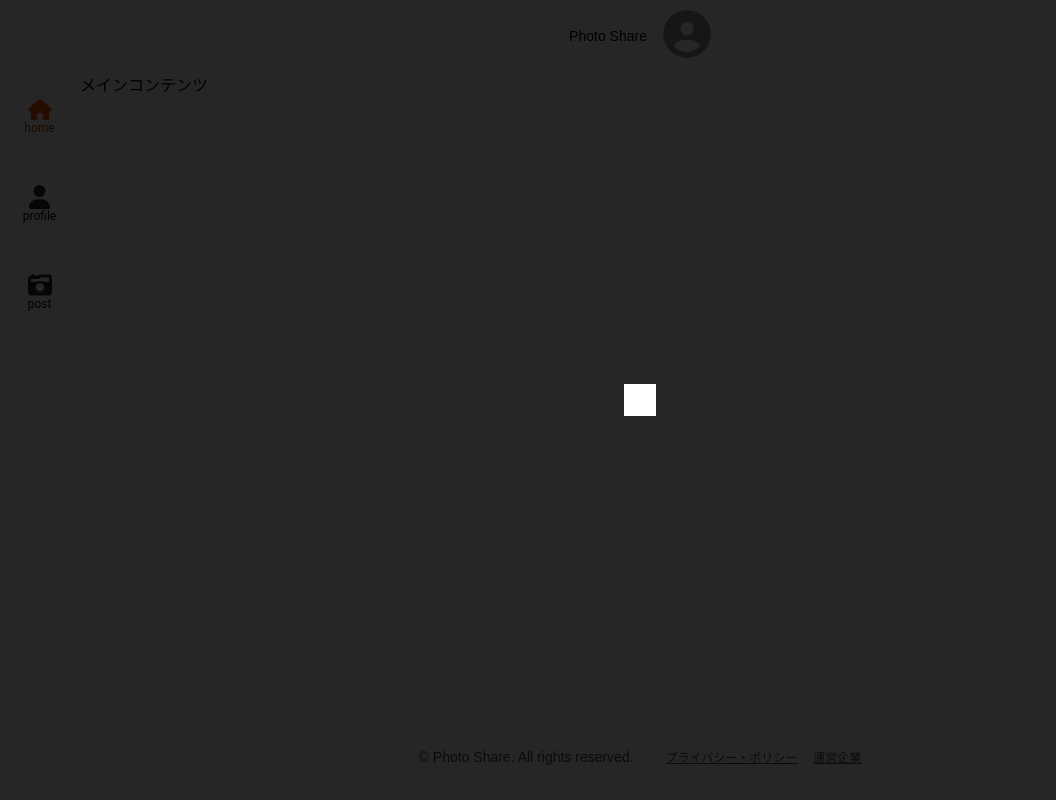
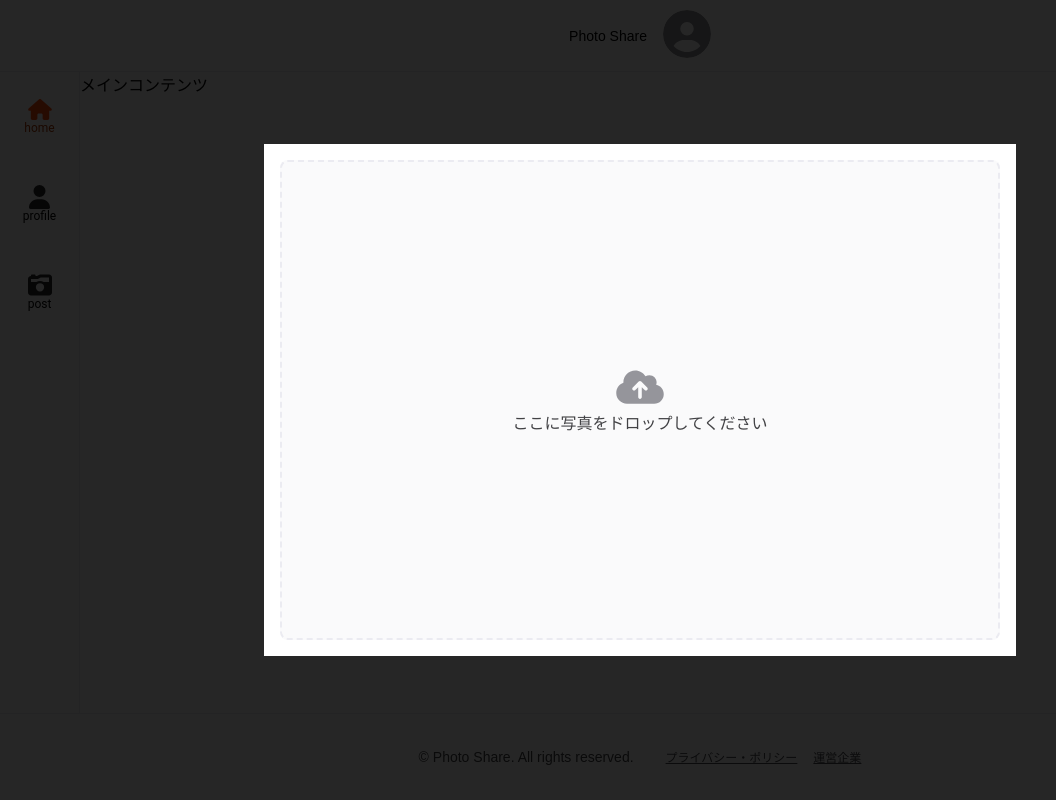
Before and after one commit to daikiku10/photo-share, a Next.js app in the folder front/: page / in a window 1280 px wide. Both pictures are taken after a click on the button "post". Shown: the whole page, without its empty margins (0-1056 px from the left). Built offline with nearby package versions, Linux system fonts and the light colour scheme.

Commit message:
アップロードコンポーネントとロジック実装

```diff
--- a/front/src/app/(site)/_components/PhotoCreateForm/index.tsx
+++ b/front/src/app/(site)/_components/PhotoCreateForm/index.tsx
@@ -1,4 +1,7 @@
 import { useState } from "react";
+import { Icon } from "@/components/Icon";
+import { PhotoDndUploader } from "@/components/PhotoDndUploader";
+import { Typography } from "@/components/Typography";
 import styles from "./style.module.css";
 
 type State = {
@@ -13,7 +16,25 @@ export function PhotoUploader({
 }: {
   onChange: (file: Blob) => void;
 }) {
-  return <></>;
+  return (
+    <PhotoDndUploader
+      className={styles.photo}
+      areaClassName={styles.area}
+      dragActiveClassName={styles.dragActive}
+      onChange={onChange}
+    >
+      {(isDragActive) => (
+        <>
+          <Icon
+            type="upload"
+            size="large"
+            color={isDragActive ? "orange" : "gray"}
+          />
+          <Typography>ここに写真をドロップしてください</Typography>
+        </>
+      )}
+    </PhotoDndUploader>
+  );
 }
 
 /** 写真投稿フォーム */
--- a/front/src/app/(site)/_components/PhotoCreateForm/style.module.css
+++ b/front/src/app/(site)/_components/PhotoCreateForm/style.module.css
@@ -6,3 +6,44 @@
   z-index: 2;
   background-color: white;
 }
+
+.photo {
+  aspect-ratio: 3 / 2;
+  background-position: center;
+  background-size: cover;
+}
+
+.area {
+  display: flex;
+  min-height: 480px;
+  aspect-ratio: 3 / 2;
+  flex-direction: column;
+  justify-content: center;
+  align-items: center;
+  text-align: center;
+  border: 2px dashed var(--gray-200);
+  border-radius: var(--border-radius);
+  background: no-repeat center var(--gray-100);
+  background-size: contain;
+  transition-duration: 0.2s;
+}
+
+.dragActive {
+  color: #ffffff;
+  background-color: var(--gray-900);
+}
+
+@media screen and (max-width: 768px) {
+  .form {
+    flex-direction: column;
+    padding: 8px;
+  }
+
+  .photo {
+    font-size: 12px;
+  }
+
+  .area {
+    min-height: 240px;
+  }
+}
--- a/front/src/components/PhotoDndUploader/fns.ts
+++ b/front/src/components/PhotoDndUploader/fns.ts
@@ -1,3 +1,5 @@
+import { MAX_UPLOAD_PHOTO_HEIGHT, MAX_UPLOAD_PHOTO_WIDTH } from "@/constants";
+
 export function getImageElementFromFile(file: File): Promise<HTMLImageElement> {
   return new Promise((resolve, reject) => {
     const reader = new FileReader();
@@ -16,23 +18,26 @@ export function getImageElementFromFile(file: File): Promise<HTMLImageElement> {
 
 export function resizePhoto({
   image,
-  size,
 }: {
   image: HTMLImageElement;
-  size: number;
 }): Promise<Blob> {
   return new Promise((resolve) => {
-    const [w, h] = [image.width, image.height];
-    const max = Math.max(w, h);
-    const ratio = max === w ? w / h : h / w;
-    const width = max === w ? size : size / ratio;
-    const height = max === h ? size : size / ratio;
     const canvas = document.createElement("canvas");
-    canvas.width = width;
-    canvas.height = height;
+    canvas.width = MAX_UPLOAD_PHOTO_WIDTH;
+    canvas.height = MAX_UPLOAD_PHOTO_HEIGHT;
     const ctx = canvas.getContext("2d");
     if (!ctx) throw new Error("Failed to get canvas context");
-    ctx.drawImage(image, 0, 0, image.width, image.height, 0, 0, width, height);
+    ctx.drawImage(
+      image,
+      0,
+      0,
+      image.width,
+      image.height,
+      0,
+      0,
+      MAX_UPLOAD_PHOTO_WIDTH,
+      MAX_UPLOAD_PHOTO_HEIGHT
+    );
     ctx.canvas.toBlob(
       (result) => {
         if (!result) throw new Error("Failed to convert canvas to blob");
--- a/front/src/components/PhotoDndUploader/index.tsx
+++ b/front/src/components/PhotoDndUploader/index.tsx
@@ -1,4 +1,4 @@
-import { useCallback, useState } from "react";
+import { useState } from "react";
 import clsx from "clsx";
 import { useDropzone } from "react-dropzone";
 import { getImageElementFromFile, resizePhoto } from "./fns";
@@ -7,8 +7,6 @@ type Props = {
   className?: string;
   areaClassName?: string;
   dragActiveClassName?: string;
-  maxUploadRectSize: number;
-  maxUploadFileSize: number;
   children?: (isDragActive: boolean) => React.ReactNode;
   onChange: (file: Blob) => void;
 };
@@ -17,28 +15,23 @@ export function PhotoDndUploader({
   className,
   areaClassName,
   dragActiveClassName,
-  maxUploadRectSize,
-  maxUploadFileSize,
   children,
   onChange,
 }: Props) {
   const [imgSrc, setImgSrc] = useState("");
-  const onDrop = useCallback(
-    async (acceptedFiles: File[]) => {
-      const file = acceptedFiles[0];
-      const image = await getImageElementFromFile(file);
-      const resizedFile = await resizePhoto({ image, size: maxUploadRectSize });
-      setImgSrc(image.src);
-      onChange(resizedFile);
-    },
-    [onChange, maxUploadRectSize]
-  );
+  const onDrop = async (acceptedFiles: File[]) => {
+    const file = acceptedFiles[0];
+    const image = await getImageElementFromFile(file);
+    const resizedFile = await resizePhoto({ image });
+    setImgSrc(image.src);
+    onChange(resizedFile);
+  };
 
   const { getRootProps, getInputProps, isDragActive } = useDropzone({
     onDrop,
-    accept: { "image/jpeg": [".jpeg", ".jpg"] },
-    maxSize: maxUploadFileSize,
-    maxFiles: 1,
+    // accept: { "image/jpeg": [".jpeg", ".jpg"] },
+    // maxSize: maxUploadFileSize,
+    // maxFiles: 1,
   });
 
   return (
```
